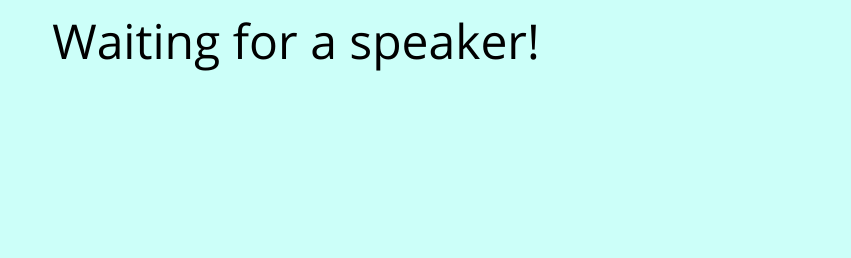
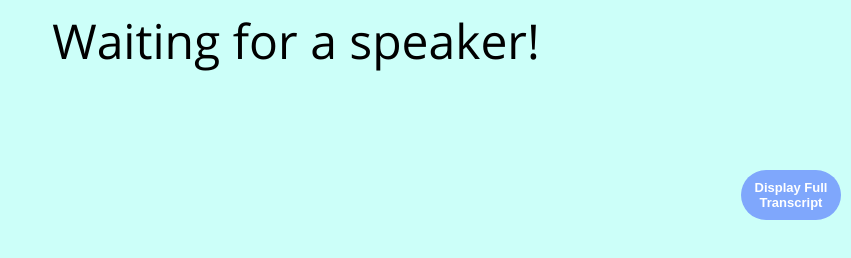
Before and after one commit to benji-li/EasyCC, a browser extension: page dialog/caption.html in a window 1280 px wide. Shown: the top 258 px of the page, without its empty margins (429-1280 px from the left). Drawn offline with nearby package versions, Linux system fonts and the light colour scheme; no server answers.

Commit message:
added full transcript display button

```diff
--- a/dialog/caption.html
+++ b/dialog/caption.html
@@ -28,5 +28,6 @@
         captions.textContent = msg;
       });
     </script>
+    <button class="button">Display Full Transcript</button>
 </body>
 </html>
--- a/dialog/styles.css
+++ b/dialog/styles.css
@@ -24,3 +24,25 @@ body {
 
 
 }
+
+.button{
+    position: absolute;
+    width: 100px;
+    height: 50px;
+
+    right: 0px;
+    top: 170px;
+    padding: 10px;
+    margin-right: 10px;
+
+    border: none;
+    background: none;
+
+    font-size: 13px;
+    font-weight:bold;
+    color:white;
+
+
+    background: rgba(0, 26, 255, 0.38);
+    border-radius: 40px;
+}
```
